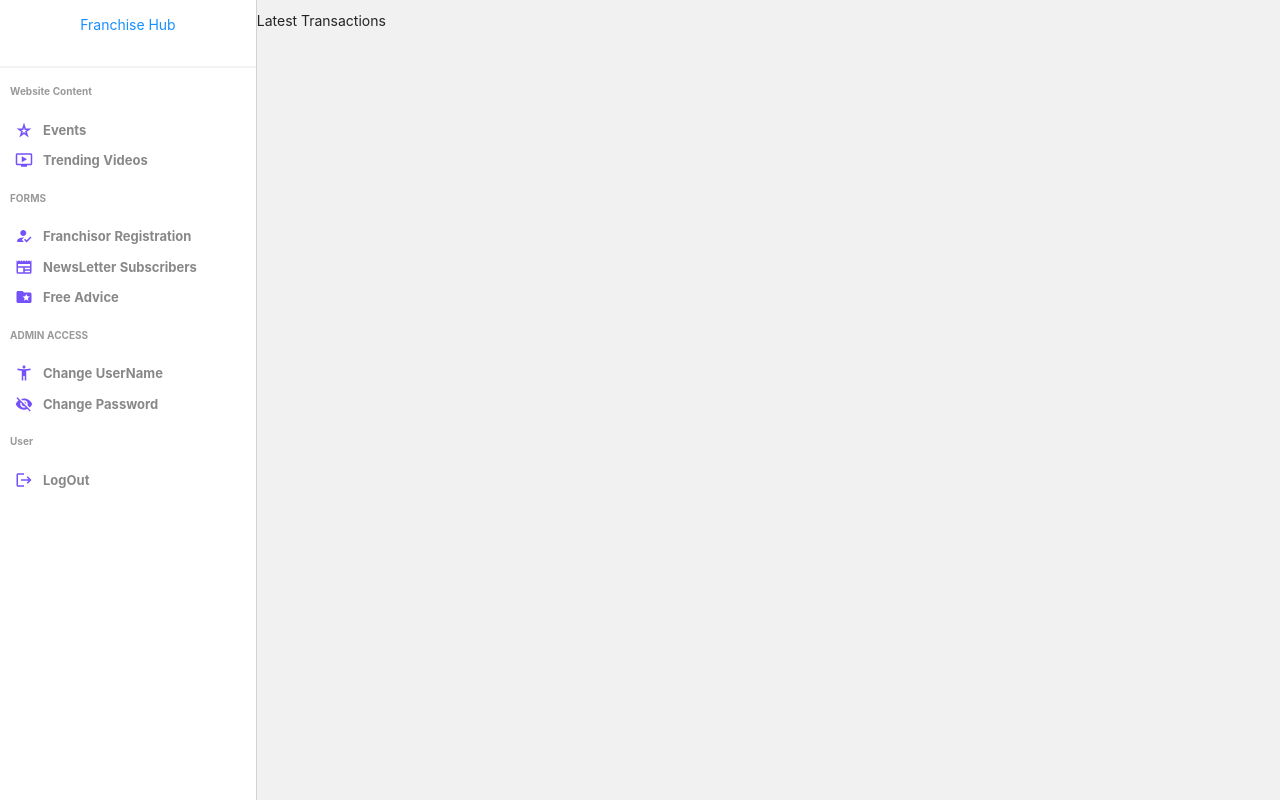
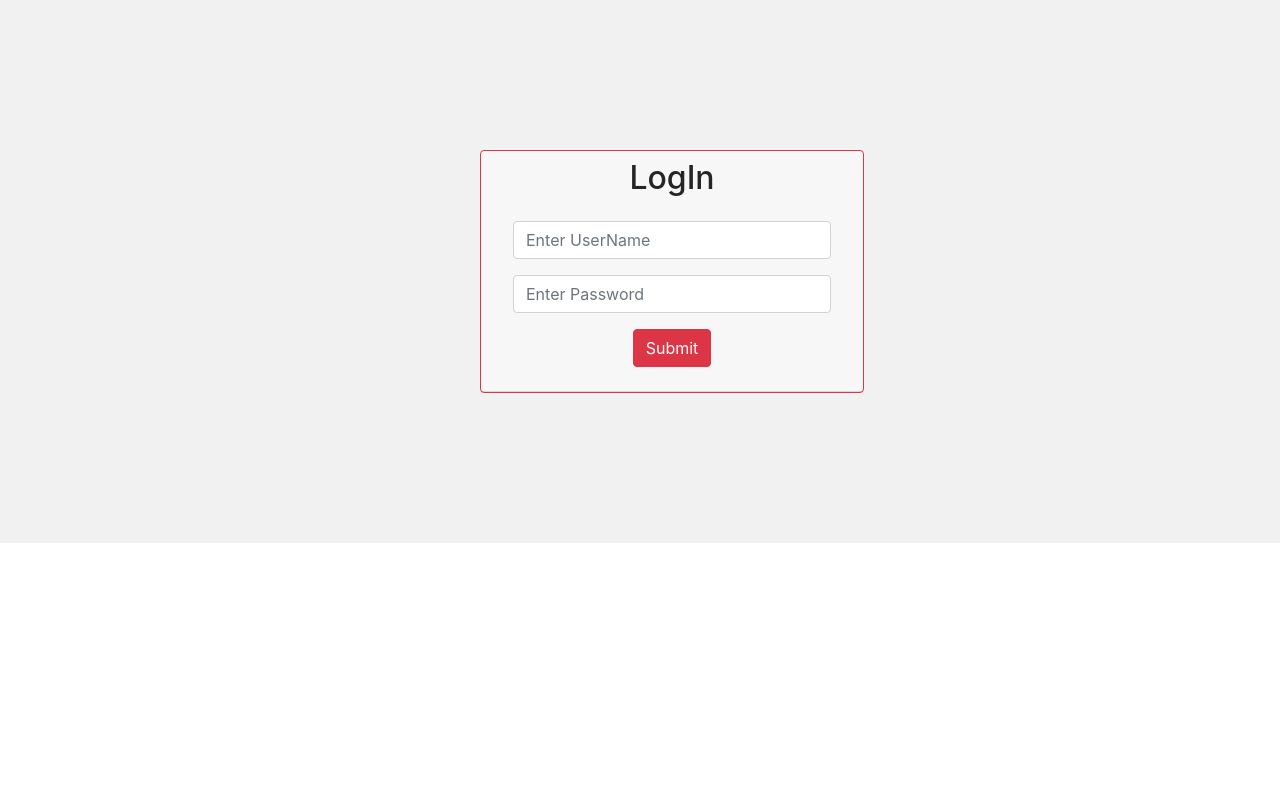
Before and after one commit to Meowlancing/Franchise-Hub-Dashboard, a React (Create React App) app in the folder admin/: page / in a window 1280 px wide. Built offline with nearby package versions, Linux system fonts and the light colour scheme.

Commit message:
admin signup

```diff
--- a/admin/src/NewsTable.js
+++ b/admin/src/NewsTable.js
@@ -4,6 +4,7 @@ export const userColumns = [
     field:"email", headerName:"Email", width:230,
   },
 ]
+// export const ur = [...new Set(data.map((item) => item.country))];
 export const userRows = [
     { id: 1, email:"snowman@gmail.com",},
     { id: 2, email:"golderstate@gmail.com",},
--- a/admin/src/components/NewsData.jsx
+++ b/admin/src/components/NewsData.jsx
@@ -1,35 +1,54 @@
-import React, { useState } from 'react'
+import React, { useEffect, useState } from 'react'
 import "./styles/datatable.scss"
 import { Link } from 'react-router-dom';
 import { DataGrid, GridColDef, GridValueGetterParams } from '@mui/x-data-grid';
-import { userColumns , userRows } from '../NewsTable';
+import { userColumns, userRows } from '../NewsTable';
+import axios from 'axios';
 
 export default function DataTable() {
-  const [data,setData]=useState(userRows)
+  const [data, setData] = useState(userRows)
 
-  const handleDelete = (id)=>{
-    setData(data.filter(item=>item.id !== id))
+  const handleDelete = (id) => {
+    setData(data.filter(item => item.id !== id))
   };
   const actionColumn = [
-    {field:"action", headerName:"Action",width:200, renderCell:(params)=>{
-      return(
+    {
+      field: "action", headerName: "Action", width: 200, renderCell: (params) => {
+        return (
           <div className='cellAction'>
-          <Link to="/users/test" style={{textDecoration:"none"}}>
-          <div className='viewButton' style={{display:"none"}}>View</div>
+            <Link to="/users/test" style={{ textDecoration: "none" }}>
+              <div className='viewButton' style={{ display: "none" }}>View</div>
             </Link>
-          <div className='deleteButton' onClick={()=>handleDelete(params.row.id)}>Delete</div>
-          <div className='approveButton' style={{display:"none"}}>Approve</div>
+            <div className='deleteButton' onClick={() => handleDelete(params.row.id)}>Delete</div>
+            <div className='approveButton' style={{ display: "none" }}>Approve</div>
           </div>
         )
-    }}
+      }
+    }
   ]
+// export const userRows = [...new Set(data.map((item) => item.news))];
+  const [news, setNews] = useState([]);
+  useEffect(() => {
+    axios
+      .get(
+        "https://franchise-hub-server.herokuapp.com/api/v1/admin/dashboard/forms/newsletter-subscribers/1?quantity=9"
+      )
+      .then((res) => {
+        setNews(res.data)
+        console.log(res.data);
+      })
+      .catch((err) => console.log(err));
+
+  }, []);
+
   return (
     <div className='datatable'>
       <div className='datatableTitle'>
         Subscribers
       </div>
+
       <DataGrid
-        rows={data}
+        rows={userRows}
         columns={userColumns.concat(actionColumn)}
         pageSize={9}
         rowsPerPageOptions={[9]}
--- a/admin/src/pages/Home.jsx
+++ b/admin/src/pages/Home.jsx
@@ -1,17 +1,40 @@
 import React from 'react'
 import "./styles/home.scss";
 import SideBar from "../components/SideBar"
+import { Button, Card, Form } from 'react-bootstrap';
 
 const Home = () => {
   return (
     <div className='home'>
-        <SideBar/>
         <div className='homeContainer'>
-           <div className='charts'>
-           </div>
-           <div className='listContainer'>
-             <div className='listTitle'>Latest Transactions</div>
-           </div>
+           <Card border="danger" style={{textAlign: "center" , width: "24rem"}} className="home-card">
+             <Card.Header>
+               <Card.Title style={{fontSize: "2rem"}}>
+                 LogIn
+               </Card.Title>
+               <Card.Body>
+                 <Form>
+                   <Form.Group className='mb-3'>
+                     <Form.Control
+                       type="text"
+                       placeholder="Enter UserName"
+                     />
+                   </Form.Group>
+
+                   <Form.Group className='mb-3'>
+                     <Form.Control
+                       type="password"
+                       placeholder="Enter Password"
+                     />
+                   </Form.Group>
+                   <a href="/users">
+                   <Button variant='danger'>Submit</Button>
+                   </a>
+
+                 </Form>
+               </Card.Body>
+             </Card.Header>
+           </Card>
         </div>
     </div>
   )
--- a/admin/src/pages/styles/home.scss
+++ b/admin/src/pages/styles/home.scss
@@ -1,15 +1,20 @@
-.home{
+.home {
   display: flex;
-    .homeContainer{
+  .homeContainer {
     flex: 6;
+    margin: 150px 480px;
+    .home-card {
+      text-align: center;
 
-        .widgets, .charts{
+    }
+    .widgets,
+    .charts {
       display: flex;
       padding: 20px;
       gap: 20px;
     }
 
-        .charts{
+    .charts {
       padding: 5px 20px;
     }
   }
```
Also changed, not shown: admin/src/components/VideoSection.jsx (line endings or trailing spaces). Lines whose indentation alone changed are shown as unchanged.
